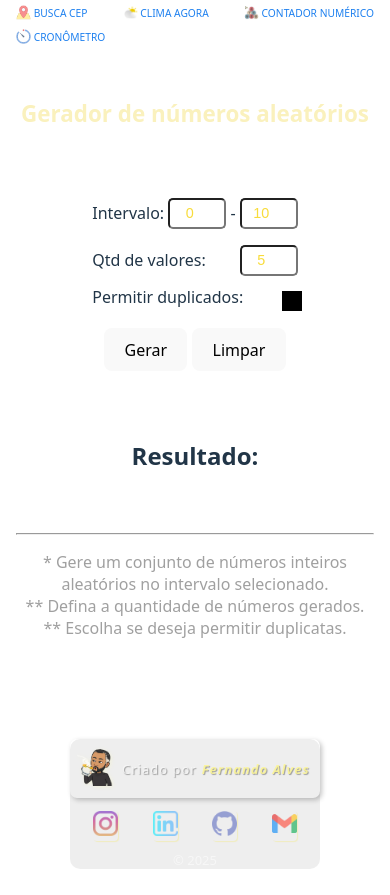
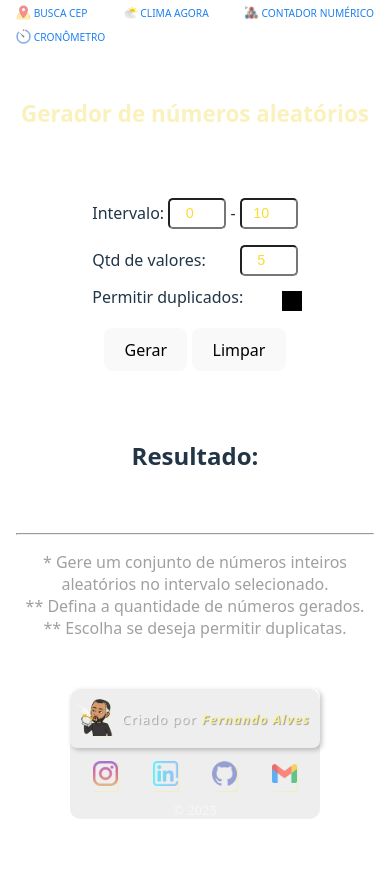
Before and after one commit to lfalvespe/numeros-aleatorios-react, a React (Vite) app: page / in a window 390 px wide. After the commit the page ends 845 px from the top, so only its background shows below. Built offline with nearby package versions, Linux system fonts and the light colour scheme.

Commit message:
footer margin-top adjusted to mobile

```diff
--- a/src/App.css
+++ b/src/App.css
@@ -230,7 +230,9 @@ footer #links img {
 }
 
 @media screen and (max-width: 800px) {
-
+ footer {
+  margin-top: 50px;
+ }
   nav a {
     font-size: .8em;
   }
```
